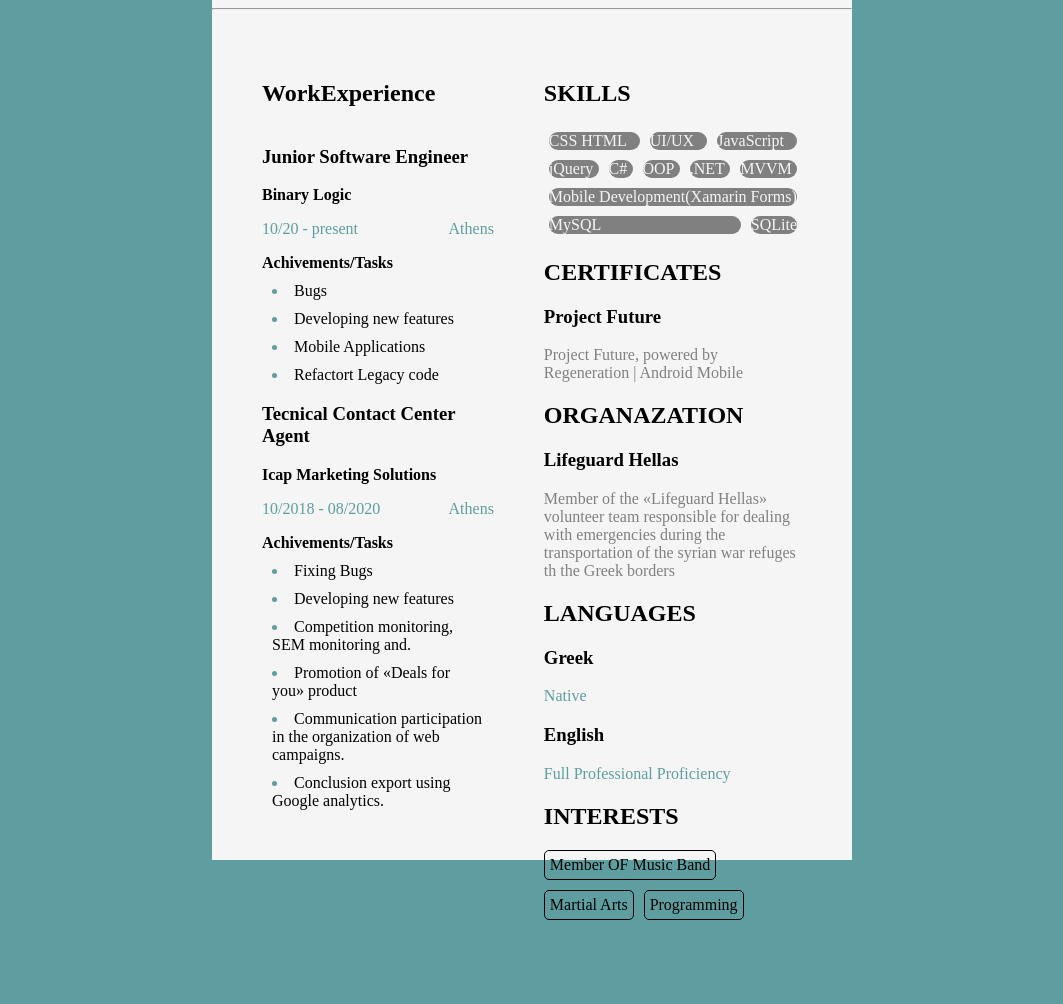
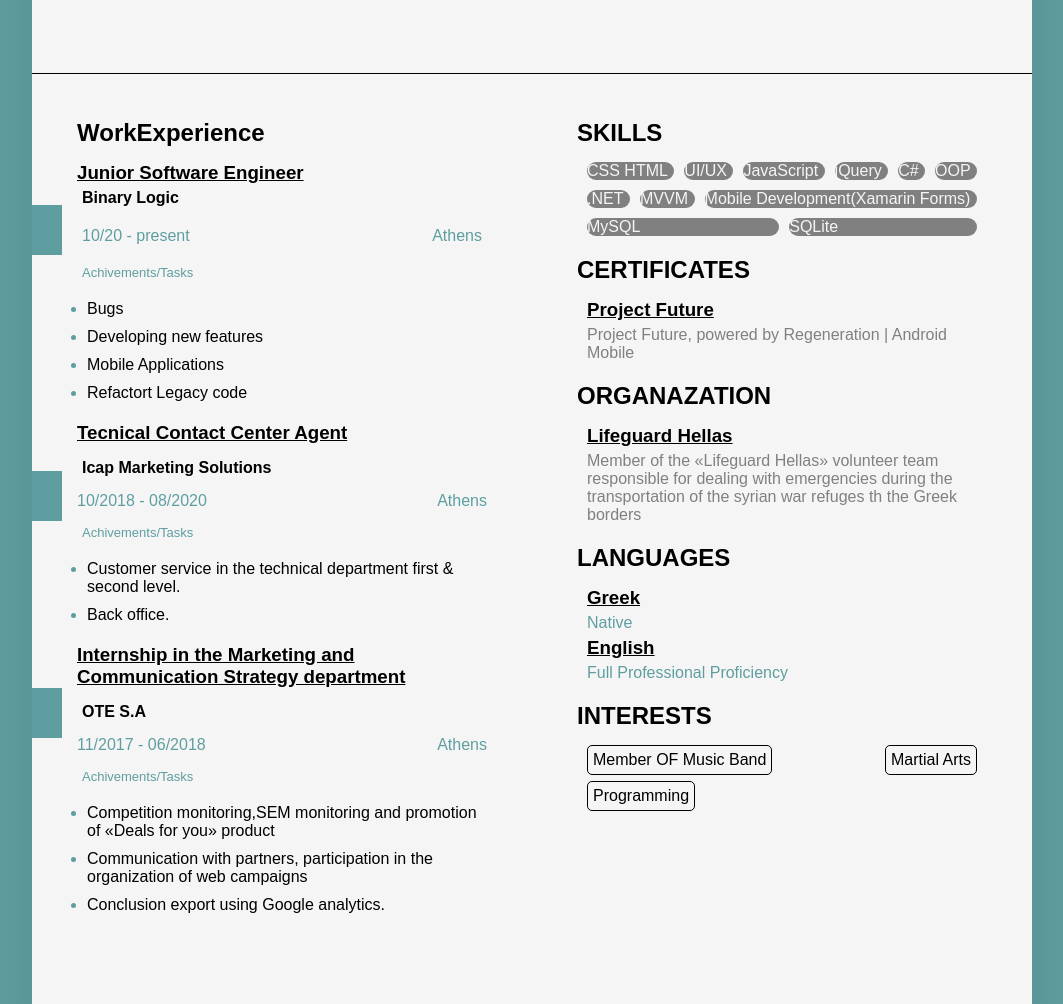
Before and after one commit to panos198683/AgileCoaching, a plain HTML site: page Exercise/index.html in a window 1280 px wide. Shown: the part 292-1296 px from the top of the page, without its empty margins (108-1171 px from the left). Before the commit the page ends 1212 px from the top, so only its background shows below. Drawn offline with Linux system fonts and the light colour scheme.

Commit message:
second version

```diff
--- a/Exercise/index.html
+++ b/Exercise/index.html
@@ -4,35 +4,13 @@
 <link rel="stylesheet" href="style.css">
 <script src="https://kit.fontawesome.com/743aebb189.js" crossorigin="anonymous"></script>
 <link href="https://fonts.googleapis.com/css2?family=Poppins:wght@50;100;200;300;400;600;700;800&display=swap" rel="stylesheet">
-<style>
-/* width */
-::-webkit-scrollbar {
-    width: 20px;
-  }
 
-  /* Track */
-  ::-webkit-scrollbar-track {
-    box-shadow: inset 0 0 5px grey;
-    border-radius: 10px;
-  }
-
-  /* Handle */
-  ::-webkit-scrollbar-thumb {
-    background: cadetblue;
-    border-radius: 10px;
-  }
-
-  /* Handle on hover */
-  ::-webkit-scrollbar-thumb:hover {
-    background: black;
-  }
-
-</style>
 </head>
     <body>
-
         <div class="container">
-        <section class="first">
+            <div class="topside">
+                <div class="div"></div>
+                <section class="topwr">
                     <aside class="asideleft">
                         <h1 id="name">Panagiotis<br>Liakopoulos</h1>
                         <h4 id="title">Front - End Software Engineer</h4>
@@ -50,28 +28,31 @@
                       </aside>
                 </section>
 
-        <hr>
+            </div>
+<div class="leftside">
+    <div class="divr" style="top: 447px;"></div>
+    <div class="divr" style="top: 713px;"></div>
+    <div class="divr"style="top: 930px;"></div>
 
-        <section class="second">
-            <div class="SecondD">
+    <section class="leftwr">
     <div style="display: flex; flex-direction: column; justify-content: flex-start;">
         <h2>WorkExperience</h2>
         <h3>Junior Software Engineer</h3>
         <h4>Binary Logic</h4>
     </div>
-            <div style="display: flex;
+    <div style="display: flex; margin: 5px;
             justify-content: space-between;">
             <date class="date" style="align-self: center;">10/20 - present</date>
             <p style="font-weight: lighter; color: cadetblue;">Athens</p>
         </div>
-        <h4 style="margin: auto;">Achivements/Tasks</h4>
-        <ui>
+        <h4 class="ach" >Achivements/Tasks</h4>
+        <ul>
             <li><span> Bugs</span></li>
             <li><span>Developing new features</span></li>
             <li><span>Mobile Applications</span</li>
             <li><span>Refactort Legacy code</span></li>
 
-        </ui>
+        </ul>
         <h3>Tecnical Contact Center Agent</h3>
         <h4>Icap Marketing Solutions</h4>
         <div style="display: flex;
@@ -79,18 +60,34 @@
         <date  class="date"  style="align-self: center;">10/2018 - 08/2020</date>
         <p style="font-weight: lighter; color: cadetblue;">Athens</p>
     </div>
-        <h4 style="margin: auto;">Achivements/Tasks</h4>
-        <ui>
-            <li><span>Fixing Bugs</span></li>
-            <li><span>Developing new features</span></li>
-            <li><span>Competition monitoring, SEM monitoring and.</span></li>
-            <li><span>Promotion of «Deals for you» product</span></li>
-            <li><span>Communication participation in the organization of web
-                campaigns.</span></li>
+    <h4 class="ach" >Achivements/Tasks</h4>
+    <ul>
+        <li><span>Customer service in the technical department first & second level.</span></li>
+        <li><span>Back office.</span></li>
+
+
+    </ul>
+    <h3>Internship in the Marketing and Communication
+        Strategy department</h3>
+        <h4>OTE S.A</h4>
+        <div style="display: flex;
+        justify-content: space-between;">
+        <date  class="date"  style="align-self: center;">11/2017 - 06/2018</date>
+        <p style="font-weight: lighter; color: cadetblue;">Athens</p>
+    </div>
+    <h4 class="ach" >Achivements/Tasks</h4>
+    <ul>
+        <li><span>Competition monitoring,SEM monitoring and promotion of «Deals for you» product</span></li>
+        <li><span>Communication with partners, participation in the organization of web
+            campaigns</span></li>
         <li><span>Conclusion export using Google analytics.</span></li>
+    </ul>
 
-        </ui>
+    </section>
+
 </div>
+<div class="rightside">
+    <section class="rightwr">
         <div class="skills">
             <h2>SKILLS</h2>
             <div class="skillsflex">
@@ -104,24 +101,24 @@
                 <span class="skillsSpan">MVVM</span>
                 <span class="skillsSpan">Mobile Development(Xamarin Forms)</span>
                 <span class="skillsSpan">MySQL</span>
-            <span style="flex-grow: 0;align-self: flex-start;" class="skillsSpan">SQLite</span>
+                <span style="align-self:flex-start;" class="skillsSpan">SQLite</span>
 
 
             </div>
+            <h2>CERTIFICATES</h2>
             <div class="Certificates">
-            <h2>CERTIFICATES</h2>
                 <h3>Project Future</h3>
                 <p style="font-weight: lighter; color: gray; font:italic;">Project Future, powered by Regeneration | Android Mobile </p>
 
             </div>
+            <h2>ORGANAZATION</h2>
             <div class="Organazation">
-            <h2>ORGANAZATION</h2>
                 <h3>Lifeguard Hellas</h3>
                 <p style="font-weight: lighter; color: gray; font:italic;">Member of the «Lifeguard Hellas» volunteer team responsible for dealing with emergencies during the transportation of the syrian war refuges th the Greek borders </p>
 
             </div>
+            <h2>LANGUAGES</h2>
             <div class="Languages">
-            <h2>LANGUAGES</h2>
                 <h3>Greek</h3>
                 <p style="font-weight: lighter; color: cadetblue; font:italic;">Native </p>
                 <h3>English</h3>
@@ -139,29 +136,13 @@
 
             </div>
 
-
-    </div>
-
     </section>
 
 
-        <!-- <section class="educationgr">
 
-            <h2>Education</h2>
-            <h3>M.sc Degreein "Advanced Informatics and Computing
-                System Software Development and Artificial
-                Intelligence"</h3>
-                <h4>University of Piraeus</h4>
-                <div style="display: flex;
-                justify-content: space-between;">
-                <date style="align-self: center;">08/2019 - present</date>
-                <p>Piraeus</p>
+        </div>
+        </div>
 
 
-
-
-            </section> -->
-
-</div>
         </body>
 </html>
--- a/Exercise/style.css
+++ b/Exercise/style.css
@@ -1,54 +1,81 @@
+*{
+    margin: 0;
+    padding: 0;
+    box-sizing: border-box;
+    font-family:sans-serif;
+}
+body{
+    background: cadetblue;
+    display: flex;
+    justify-content: center;
+    align-items: center;
+    min-height: 100vh;
+}
+.container{
+    position:relative;
+    width: 100%;
+    max-width: 1000px;
+    min-height: 1000px;
+    background: whitesmoke;
+    margin: 50px;
+    display: grid;
+    grid-template-columns: 1fr 1fr;
+    grid-template-rows: 1fr 3fr;
+    box-shadow: 0 35px 55px rgb(0, 0, 0,0.1);
+}
+.container .leftside{
+    /* position: relative;
+    padding: 40px; */
 
-/* .wr{
-    width: 100vw;
-    height: 100vh;
-    background-color: gray; */
-    body{
-        background-color: cadetblue;
-    }
+}
+.container .rightside{
+    position: relative;
+    padding: 40px;
 
-
-    li {
-        color: cadetblue;
-        margin:10px;
-    }
-    li span {
-        color: black;
-        /* Text Color */
-    }
-.container{
-    background-color: whitesmoke;
-    width:50vw;
-    margin: 0 auto;
-    height: 100%;
+}
+.container .topside{
+    position: relative;
+    grid-row: 1;
+    grid-column: 1/3;
+    padding-bottom: 15px;
+    border-bottom: 1px solid #000;
 
 
 }
-h4{
-    margin: 0;
-}
 h2{
+    margin-bottom: 15px;
     font-weight: bolder;
 }
+h4{
+    margin:5px;
+    font-weight: bold;
+}
 h3{
-    font-weight: bold;
+    text-decoration: underline;
+}
+.leftwr{
+    display: flex;
+    margin: 5px;
+    justify-content: flex-start;
+    gap: 10px;
+    position: relative;
+    padding: 40px;
+    flex-direction: column;
+}
+.rightwr{
+    display: flex;
+    margin: 5px;
+    justify-content: flex-start;
+    gap: 10px;
+    flex-direction: column;
 }
 .date{
     color: cadetblue;
     font-weight: lighter;
 
 }
-#name{
-    font-weight: bolder;
-    font-style: italic;
-    font-size: larger;
-    font-family: cursive;
-}
 
-#title{
-    color:cadetblue ;
-}
-.first{
+.topwr{
     display: grid;
     grid-template-columns: 33% 33% 33%;
     margin: 50px;
@@ -56,72 +83,6 @@ h3{
     height: 25vh;
     justify-content: space-between;
 }
-.second{
-    display: grid;
-    column-gap: 50px;
-    grid-template-rows:100vh ;
-    margin: 50px;
-    flex-direction: column;
-    height: 100vh;
-    gap: 50px;
-    justify-content: space-between;
-}
-.skills{
-   grid-column: 2;
-
-}
-.skillsflex{
-    display: flex;
-    flex-wrap: wrap;
-    flex-direction: row;
-    justify-content: space-evenly;
-    padding: 5px;
-    flex: 1;
-    gap: 10px;
-}
-.Interests{
-    display: flex;
-    flex-wrap: wrap;
-    flex-direction: row;
-
-    box-sizing: border-box;
-    flex: 1;
-    gap: 10px;
-
-}
-.Interests span{
-background-color: transparent;
-color :black;
-border-radius: 5px;
-border-style: solid;
-border-color: black;
-border-width: thin;
-padding: 5px;;
-}
-.skillsSpan{
-background-color: gray;
-color :whitesmoke;
-border-radius: 20px;
-flex-grow: 1;
-
-}
-.Certificates{
-    grid-column: 2;
-
-}
-.SecondD{
-    grid-column: 1;
-
-
-}
-.educationgr{
-    background-color: whitesmoke;
-    width:70vw;
-    margin: 0 auto;
-    height: 100vh;
-
-}
-
 .photowrapper{
     width: 130px;
     height: 130px;
@@ -131,44 +92,135 @@ flex-grow: 1;
     background-image: url(../Photos/photocv_.jpg);
 }
 .headshot {
-    width: 130px;
+    width: 150px;
 
-    height: 130px;
+    height: 150px;
     border: 5px solid  cadetblue;
     border-radius: 50%;
+    overflow: hidden;
 
+}
+.div
+{
+    width: 30px;
+    height: 50px;
+     background: #22333B;
+     position: absolute;
+     top: 80px;
+}
+.divr
+{
+     width: 30px;
+     height: 50px;
+     background: cadetblue;
+     position: absolute;
+
+     padding: 0!important;
 }
 .asideright{
     display: flex;
     flex-direction: column;
     align-items: flex-end;
-    justify-content: flex-start;
+    justify-content:space-evenly;
 }
 .asideleft{
     display: flex;
     flex-direction: column;
     align-items: flex-start;
-    justify-content: flex-start;
+    justify-content: space-evenly;
 
 }
 
 .headshot-container {
     display: flex;
-    align-self: flex-start;
+    align-self: center;
     justify-content: center;
     padding: 10px;
 }
+li {
+    color: cadetblue;
+    margin:10px;
+}
+li span {
+    color: black;
+    /* Text Color */
+}
+#title{
+    color:cadetblue ;
+    margin: 0px!important ;
+}
+.ach{
+    font-size: small;
+    font-weight: lighter;
+    color: cadetblue;
+    margin-bottom: 0px!important;
+}
+#name{
+    font-weight: bolder;
+    font-style: italic;
+    font-size:larger;
+    font-family: Arial, Helvetica, sans-serif;
+}
 
+ .skillsflex{
+     display: flex;
+     flex-wrap: wrap;
+     flex-direction: row;
+     justify-content: space-evenly;
+     margin: 10px;
+     margin-bottom: 20px;
+     flex: 1;
+     gap: 10px;
+ }
+ .Interests{
+     justify-content: space-between;
+     display: flex;
+    flex-wrap: wrap;
+    flex-direction: row;
+    margin: 10px;
+    margin-bottom: 20px;
+    box-sizing: border-box;
+    gap: 6px;
 
+     /* gap: 10px; */
 
+ }
+ .Interests span{
+ background-color: transparent;
+ color :black;
+ border-radius: 5px;
+ border-style: solid;
+ border-color: black;
+ border-width: thin;
+ padding: 5px;;
+ }
+ .skillsSpan{
+ background-color: gray;
+ color :whitesmoke;
+ border-radius: 20px;
+ flex-grow: 1;
 
-hr{
-    display: block;
-  margin-top: 0.5em;
-  margin-bottom: 0.5em;
-  margin-left: auto;
-  margin-right: auto;
-  border-style: inset;
-  border-width: 1px;
-
+ }
+ .Certificates{
+     margin: 10px;
+     margin-bottom: 20px;
+     display: flex;
+    flex-direction: column;
+    gap: 5px;
+ }
+ .Organazation{
+     margin: 10px;
+     margin-bottom: 20px;
+     margin: 10px;
+     margin-bottom: 20px;
+     display: flex;
+    flex-direction: column;
+    gap: 5px;
+ }
+ .Languages{
+     margin: 10px;
+     margin-bottom: 20px;
+     display: flex;
+    flex-direction: column;
+    gap: 5px;
 }
```
Lines whose indentation alone changed are shown as unchanged.
